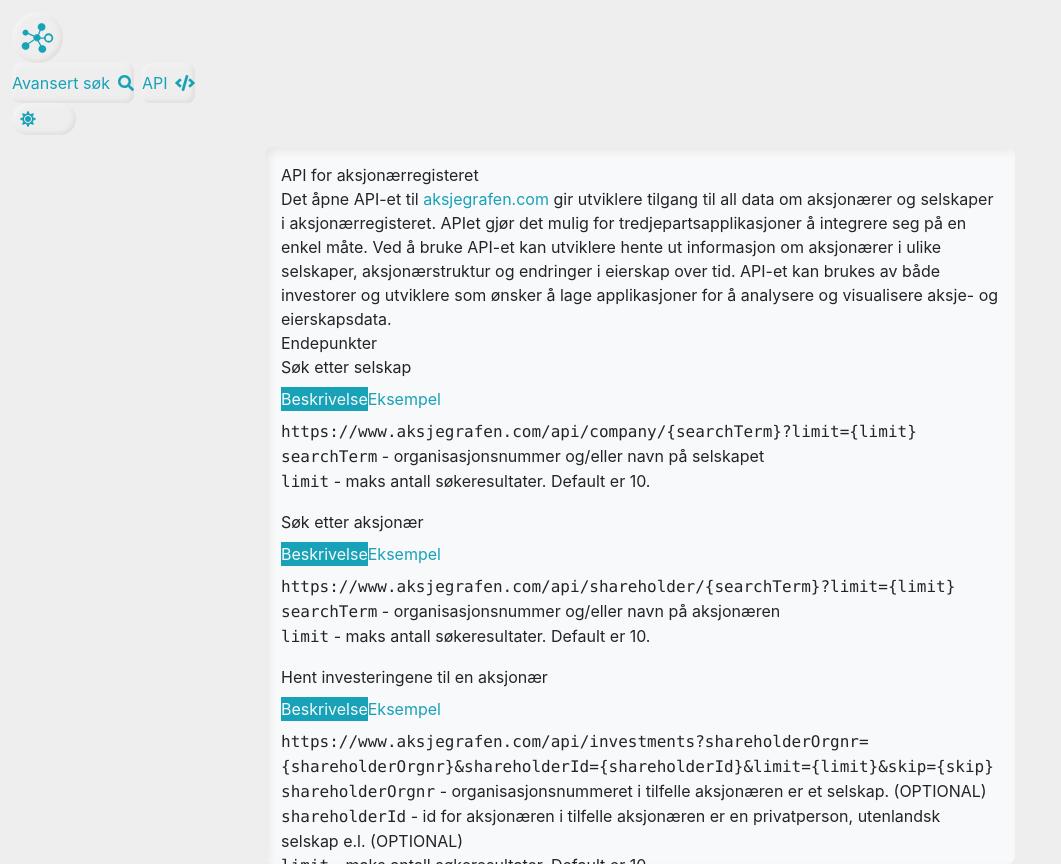
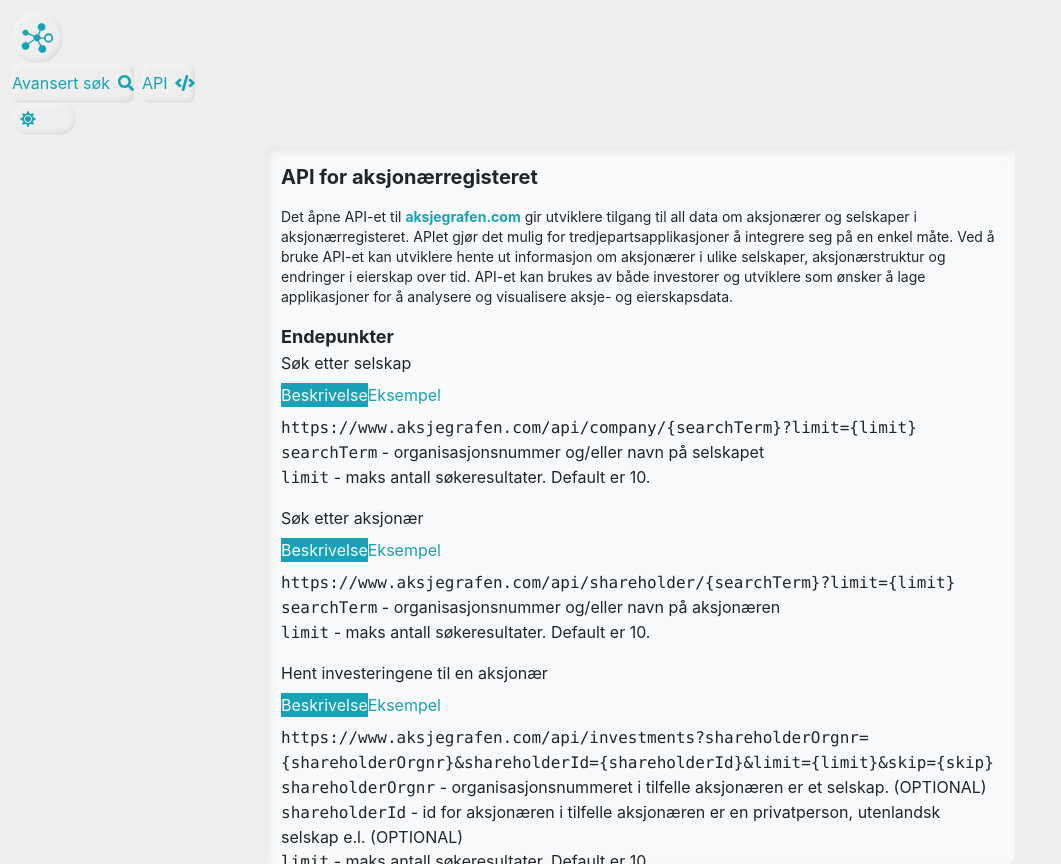
Before and after one commit to nilseng/aksjegrafen, a React (Create React App) app in the folder client/: page /api-docs in a window 1280 px wide. Shown: the whole page, without its empty margins (0-1061 px from the left). Built offline with nearby package versions, Linux system fonts and the light colour scheme.

Commit message:
chore: api docs to tw

```diff
--- a/client/src/components/ApiDocs.tsx
+++ b/client/src/components/ApiDocs.tsx
@@ -1,5 +1,4 @@
 import { useContext } from "react";
-import { Container } from "react-bootstrap";
 import { AppContext } from "../AppContext";
 import { useDocumentTitle } from "../hooks/useDocumentTitle";
 import { EndpointDescription } from "./EndpointDescription";
@@ -10,14 +9,14 @@ export const ApiDocs = () => {
   const { theme } = useContext(AppContext);
   useDocumentTitle("API-dokumentasjon");
   return (
-    <Container
-      className="h-100 overflow-auto rounded p-4"
+    <div
+      className="w-full max-w-2xl h-full overflow-y-auto rounded p-4"
       style={{ maxWidth: "750px", backgroundColor: theme.backgroundSecondary, color: theme.text, ...theme.lowering }}
     >
-      <h5>API for aksjonærregisteret</h5>
-      <p>
+      <h5 className="text-xl font-bold pb-4">API for aksjonærregisteret</h5>
+      <p className="text-sm pb-4">
         Det åpne API-et til{" "}
-        <span className="font-weight-bold" style={{ color: theme.primary }}>
+        <span className="font-bold" style={{ color: theme.primary }}>
           aksjegrafen.com
         </span>{" "}
         gir utviklere tilgang til all data om aksjonærer og selskaper i aksjonærregisteret. APIet gjør det mulig for
@@ -25,7 +24,7 @@ export const ApiDocs = () => {
         om aksjonærer i ulike selskaper, aksjonærstruktur og endringer i eierskap over tid. API-et kan brukes av både
         investorer og utviklere som ønsker å lage applikasjoner for å analysere og visualisere aksje- og eierskapsdata.
       </p>
-      <h5>Endepunkter</h5>
+      <h5 className="text-lg font-bold">Endepunkter</h5>
       <EndpointDescription
         title={"Søk etter selskap"}
         baseUrl={baseUrl}
@@ -169,6 +168,6 @@ export const ApiDocs = () => {
         Har du en tilbakemelding, ønsker om endringer eller annen funksjonalitet? Send en mail til{" "}
         <code>teodor.nilseng@gmail.com</code>.
       </p>
-    </Container>
+    </div>
   );
 };
```
